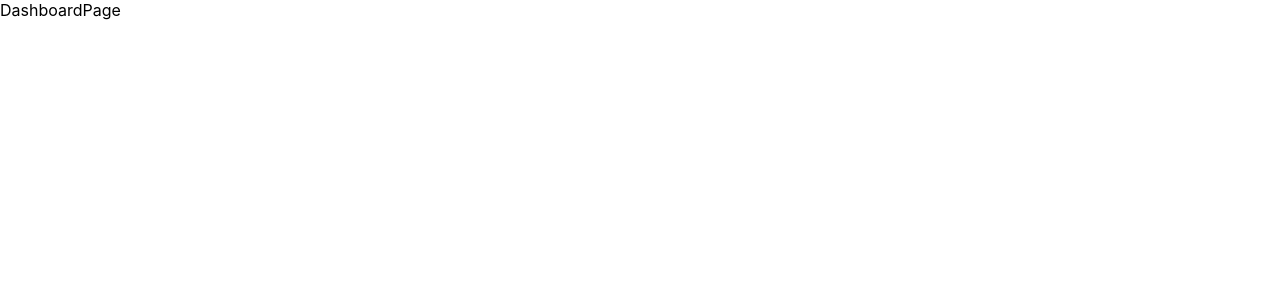
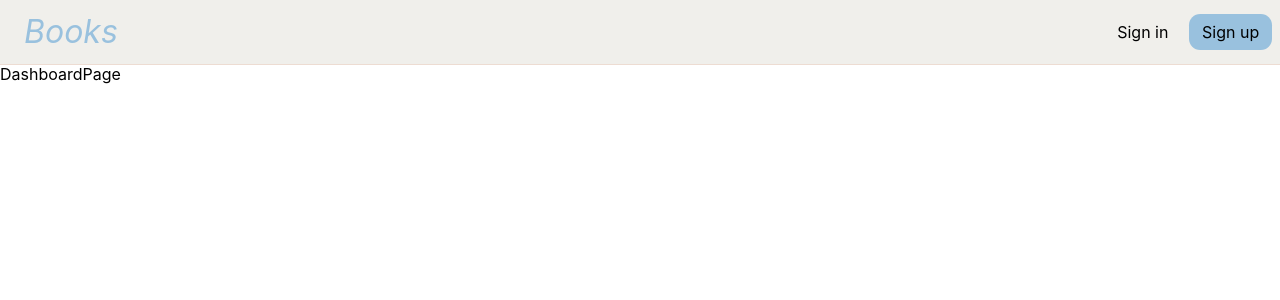
Before and after one commit to DmitriiMiasnikov/books_ts, a React (Create React App) app: page /dashboard in a window 1280 px wide. Shown: the top 300 px of the page. Built offline with nearby package versions, Linux system fonts and the light colour scheme.

Commit message:
add button, userControns

```diff
--- /dev/null
+++ b/src/components/shared/atoms/Button/Button.tsx
@@ -0,0 +1,23 @@
+import React, { PropsWithChildren } from "react";
+
+import type Itest from "types/testType";
+
+import {
+  StyledButton
+} from './styled';
+
+interface Props extends Itest {
+  onClick?: (event: React.MouseEvent<HTMLDivElement>) => void,
+  customStyles?: string,
+}
+
+const Button = ({ children, customStyles, testId, onClick }: PropsWithChildren<Props>): JSX.Element => {
+
+  return (
+    <StyledButton customStyles={customStyles} data-testid={testId} onClick={onClick}>
+      {children}
+    </StyledButton>
+  )
+}
+
+export default Button;
--- /dev/null
+++ b/src/components/shared/atoms/Button/index.ts
@@ -0,0 +1 @@
+export { default } from './Button';
--- /dev/null
+++ b/src/components/shared/atoms/Button/styled.ts
@@ -0,0 +1,20 @@
+import styled, { css } from "styled-components";
+
+interface SBProps {
+  customStyles?: string;
+}
+
+export const StyledButton = styled.div<SBProps>(
+  ({ theme: { colors }, customStyles }) => css`
+    color: ${colors.white};
+    background-color: ${colors.blue99};
+    border-radius: 0.7rem;
+    padding: 0.5rem 0.8rem;
+
+    &:hover {
+      cursor: pointer;
+    }
+
+    ${customStyles}
+  `
+);
--- /dev/null
+++ b/src/components/shared/molecules/UserControls/UserControls.tsx
@@ -0,0 +1,22 @@
+import Button from '../../atoms/Button';
+import {
+  Wrapper,
+  customButtonStyles
+} from './styled';
+
+const UserControls = () => {
+  const user = null;
+
+  return (
+    <Wrapper>
+      {user ? <></> : (
+        <>
+          <Button customStyles={customButtonStyles}>Sign in</Button>
+          <Button>Sign up</Button>
+        </>
+      )}
+    </Wrapper>
+  )
+}
+
+export default UserControls;
--- /dev/null
+++ b/src/components/shared/molecules/UserControls/index.ts
@@ -0,0 +1 @@
+export { default } from './UserControls';
--- /dev/null
+++ b/src/components/shared/molecules/UserControls/styled.ts
@@ -0,0 +1,14 @@
+import styled from "styled-components";
+
+export const Wrapper = styled.div`
+  display: flex;
+  align-items: center;
+
+  > div {
+    margin: 0 0.5rem 0 0;
+  }
+`
+
+export const customButtonStyles = `
+  background-color: transparent;
+`
--- a/src/components/shared/templates/DefaultTemplate/DefaultTemplate.tsx
+++ b/src/components/shared/templates/DefaultTemplate/DefaultTemplate.tsx
@@ -2,13 +2,23 @@ import type { PropsWithChildren } from "react";
 
 import type Props from "types/testType";
 
-import { Wrapper } from "./styled";
+import UserControls from "../../molecules/UserControls";
+
+import { Wrapper, Header, Logo, MainContent } from "./styled";
 
 const DefaultTemplate = ({
   children,
   testId,
 }: PropsWithChildren<Props>): JSX.Element => {
-  return <Wrapper data-testid={testId}>{children}</Wrapper>;
+  return (
+    <Wrapper data-testid={testId}>
+      <Header>
+        <Logo>Books</Logo>
+        <UserControls />
+      </Header>
+      <MainContent>{children}</MainContent>
+    </Wrapper>
+  );
 };
 
 export default DefaultTemplate;
--- a/src/components/shared/templates/DefaultTemplate/styled.ts
+++ b/src/components/shared/templates/DefaultTemplate/styled.ts
@@ -1,5 +1,36 @@
-import styled from "styled-components";
+import styled, { css } from "styled-components";
 
 export const Wrapper = styled.div`
   position: relative;
 `
+
+export const Header = styled.div(
+  ({ theme: { headerHeight, colors } }) => css`
+  position: fixed;
+  top: 0;
+  left: 0;
+  height: ${headerHeight};
+  width: 100%;
+  display: flex;
+  justify-content: space-between;
+  align-items: center;
+  background-color: ${colors.whiteF0};
+  border-bottom: 1px solid ${colors.brownED};
+`)
+
+export const Logo = styled.div(
+  ({ theme: { colors } }) => css`
+    font-size: 2rem;
+    line-height: 1.75rem;
+    color: ${colors.blue99};
+    font-style: italic;
+    margin-left: 1.5rem;
+    height: fit-content;
+  `
+)
+
+export const MainContent = styled.div(
+  ({ theme: { headerHeight } }) => css`
+  position: relative;
+  margin: ${headerHeight} 0 0;
+`)
--- a/src/index.tsx
+++ b/src/index.tsx
@@ -6,10 +6,14 @@ import reportWebVitals from "./reportWebVitals";
 import { BrowserRouter } from "react-router-dom";
 import { Provider } from "react-redux";
 
+import { store } from './store/store';
+
 ReactDOM.render(
   <React.StrictMode>
     <BrowserRouter>
+    <Provider store={store}>
       <App />
+    </Provider>
     </BrowserRouter>
   </React.StrictMode>,
   document.getElementById("root")
--- /dev/null
+++ b/src/store/store.ts
@@ -0,0 +1,8 @@
+import { applyMiddleware, combineReducers, createStore } from 'redux';
+import thunkMiddleware from 'redux-thunk';
+
+const reducers = combineReducers({
+
+})
+
+export const store = createStore(reducers, applyMiddleware(thunkMiddleware));
--- a/src/theme.ts
+++ b/src/theme.ts
@@ -2,11 +2,15 @@ import { DefaultTheme } from "styled-components";
 
 export enum colors {
   white = '#000',
-  black = '#fff'
+  black = '#fff',
+  whiteF0 = '#f0efeb',
+  brownED = '#eddcd2',
+  blue99 = '#99c1de'
 }
 
 const theme: DefaultTheme = {
-  colors
+  colors,
+  headerHeight: '4rem',
 }
 
 export default theme;
```
